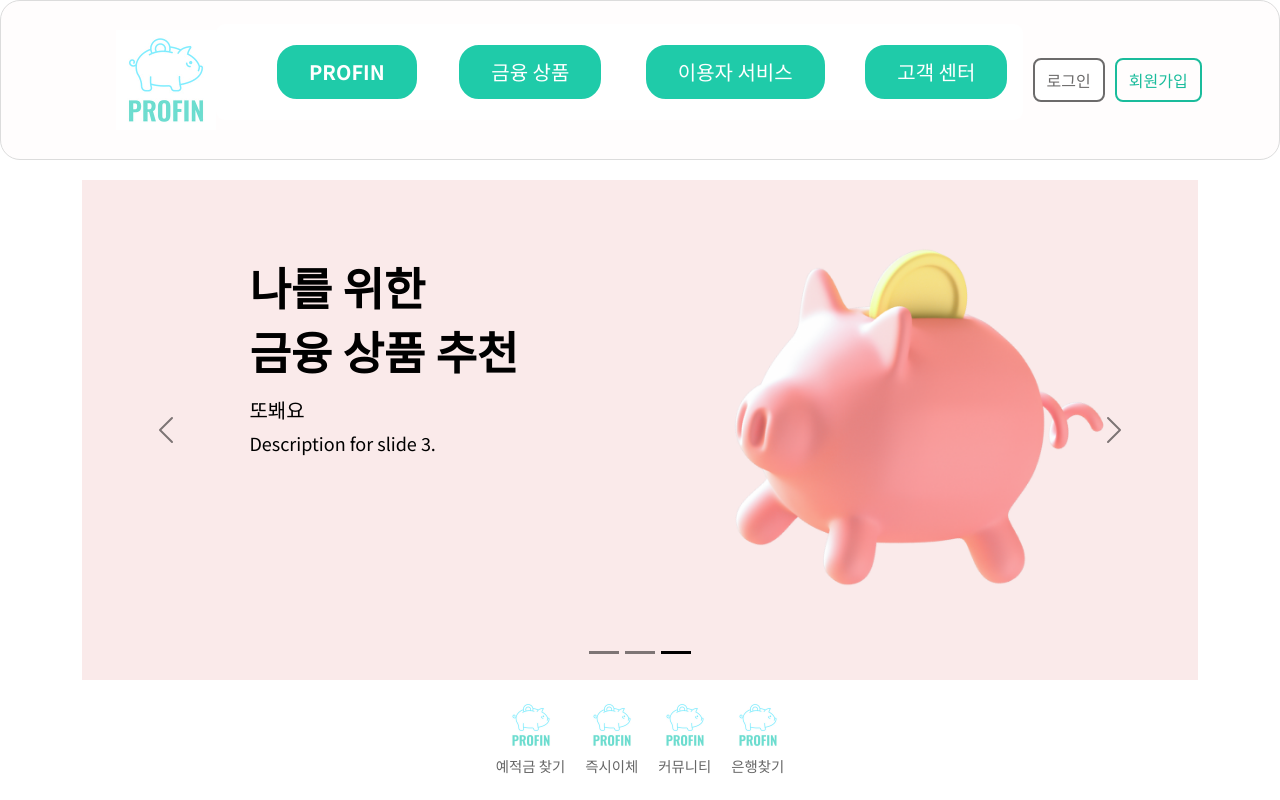
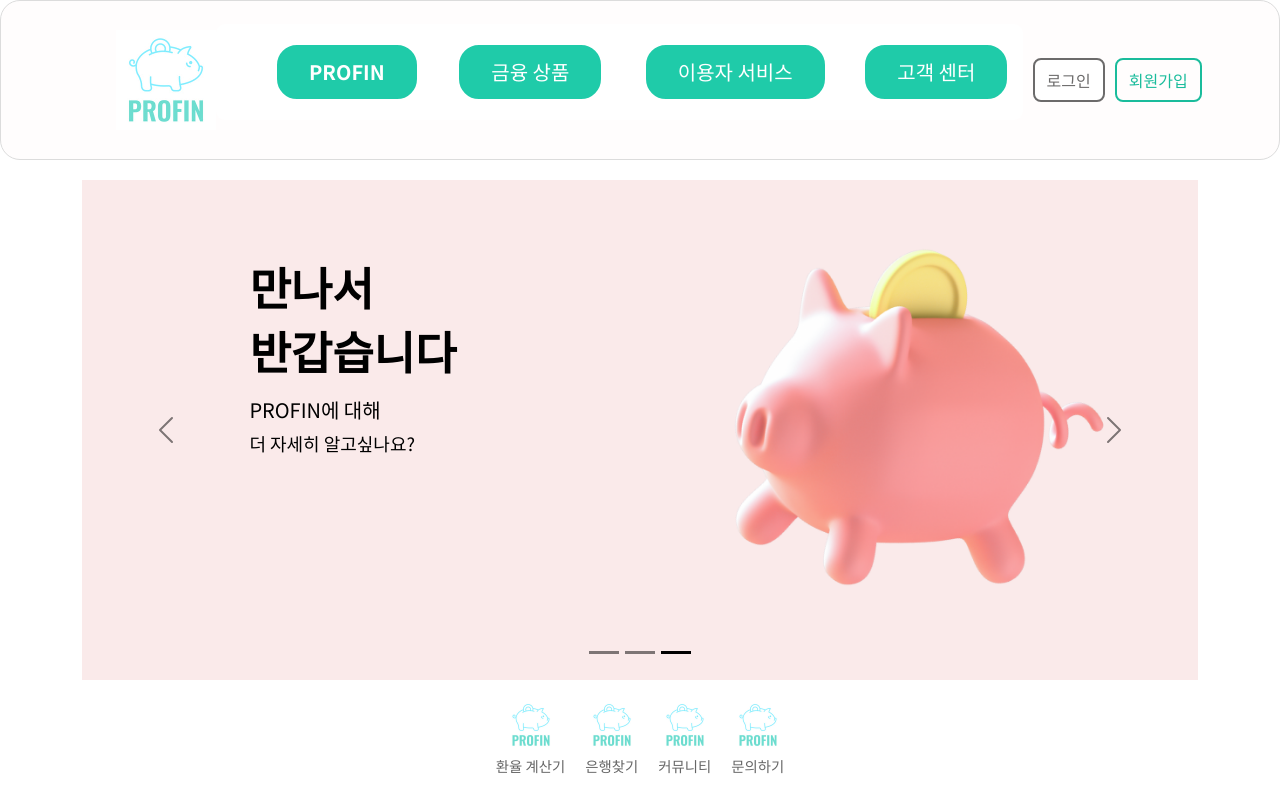
Before and after one commit to corosica/PROFIN, a Vue app in the folder final_pjt_front/: page / in a window 1280 px wide. Both pictures are taken after a click on the button 676 px from the left and 652 px from the top of the page. Shown: the top 800 px of the page. Built offline with nearby package versions, Linux system fonts and the light colour scheme.

Commit message:
메인페이지 바로가기 기본틀

```diff
--- a/final_pjt_front/src/views/HomeView.vue
+++ b/final_pjt_front/src/views/HomeView.vue
@@ -21,32 +21,32 @@
           <img src="/상품추천.png" class="d-block w-100" alt="추천 이미지">
           <div class="carousel-caption left-top">
             <h1 class="bold-text">나를 위한</h1>
-            <h1 class="bold-text">금융상품 추천</h1>
+            <h1 class="bold-text">금융 상품 추천</h1>
             <div class="sub-text">
               <h5>서로 다른 성향과 목적</h5>
               <h5>나에게 맞는 상품이 궁금하다면?</h5>
             </div>
           </div>
         </div>
-        <div class="carousel-item" @click="navigate('Portfolio')" title="상품 추천 페이지로 이동합니다">
+        <div class="carousel-item" @click="navigate('Deposit')" title="예적금 조회 페이지로 이동합니다">
           <img src="/돼지.png" class="d-block w-100" alt="핑크 돼지">
+          <div class="carousel-caption left-top">
+            <h1 class="bold-text">예금 적금</h1>
+            <h1 class="bold-text">입맛대로 담기</h1>
+            <div class="sub-text">
+              <h5>다양한 상품들</h5>
+              <h5>한 눈에 비교해보세요</h5>
+            </div>
+          </div>
+        </div>
+        <div class="carousel-item" @click="navigate('Portfolio')" title="PROFIN 소개 페이지로 이동합니다">
+          <img src="/돼지.png" class="d-block w-100" alt="사진3">
           <div class="carousel-caption left-top">
             <h1 class="bold-text">만나서</h1>
             <h1 class="bold-text">반갑습니다</h1>
             <div class="sub-text">
-              <h5>오늘보다</h5>
-              <h5>더 나은 내일을 위해</h5>
-            </div>
-          </div>
-        </div>
-        <div class="carousel-item" @click="navigate('Portfolio')" title="상품 추천 페이지로 이동합니다">
-          <img src="/돼지.png" class="d-block w-100" alt="사진3">
-          <div class="carousel-caption left-top">
-            <h1 class="bold-text">나를 위한</h1>
-            <h1 class="bold-text">금융 상품 추천</h1>
-            <div class="sub-text">
-              <h5>또봬요</h5>
-              <p>Description for slide 3.</p>
+              <h5>PROFIN에 대해</h5>
+              <p>더 자세히 알고싶나요?</p>
             </div>
           </div>
         </div>
@@ -55,20 +55,20 @@
     <div class="info-section">
       <div class="icons">
         <div class="icon">
-          <img src="/PROFIN.png" alt="전체계좌조회">
-          <p>예적금 찾기</p>
+          <img src="/PROFIN.png" @click="navigate('Exchange')" alt="환율 계산기" title="환율 계산기">
+          <p>환율 계산기</p>
         </div>
-        <div class="icon">
-          <img src="/PROFIN.png" alt="즉시이체">
-          <p>즉시이체</p>
+        <div class="icon" @click="navigate('Kakaomap')" alt="은행찾기" title="은행찾기">
+          <img src="/PROFIN.png" alt="은행찾기">
+          <p>은행찾기</p>
         </div>
         <div class="icon">
           <img src="/PROFIN.png" @click="navigate('Community')" alt="커뮤니티" title="커뮤니티">
           <p>커뮤니티</p>
         </div>
-        <div class="icon" @click="navigate('Kakaomap')" alt="은행찾기" title="은행찾기">
-          <img src="/PROFIN.png" alt="은행찾기">
-          <p>은행찾기</p>
+        <div class="icon">
+          <img src="/PROFIN.png" @click="navigate('Answer')" alt="문의하기" title="문의하기">
+          <p>문의하기</p>
         </div>
       </div>
     </div>
```
